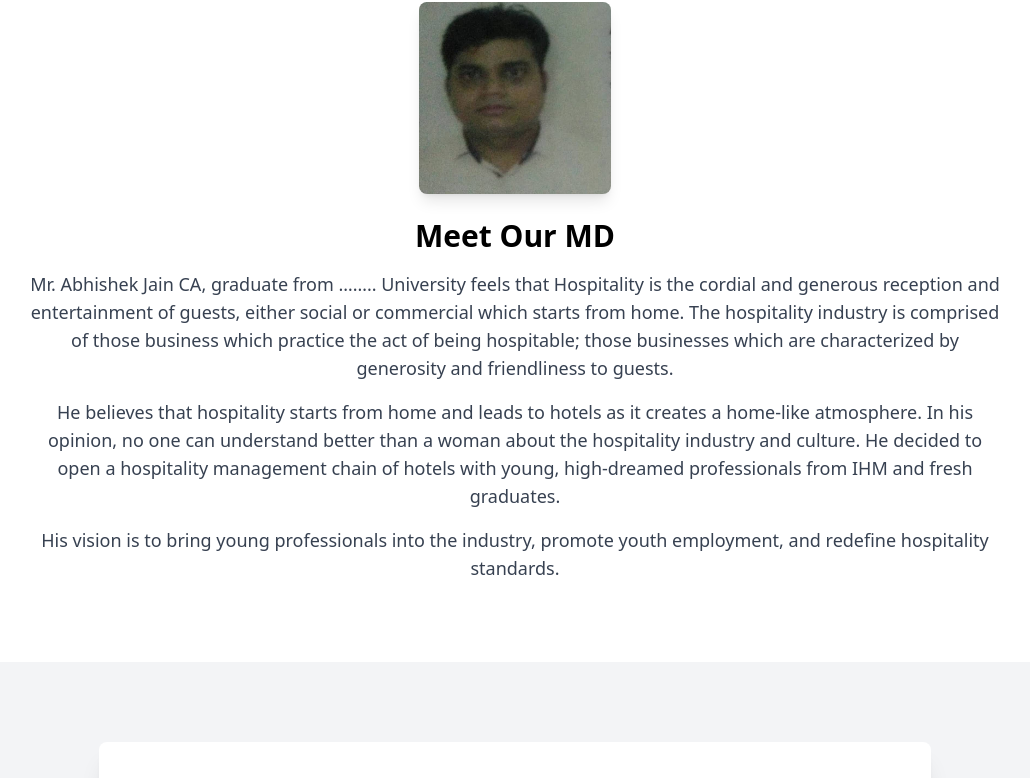
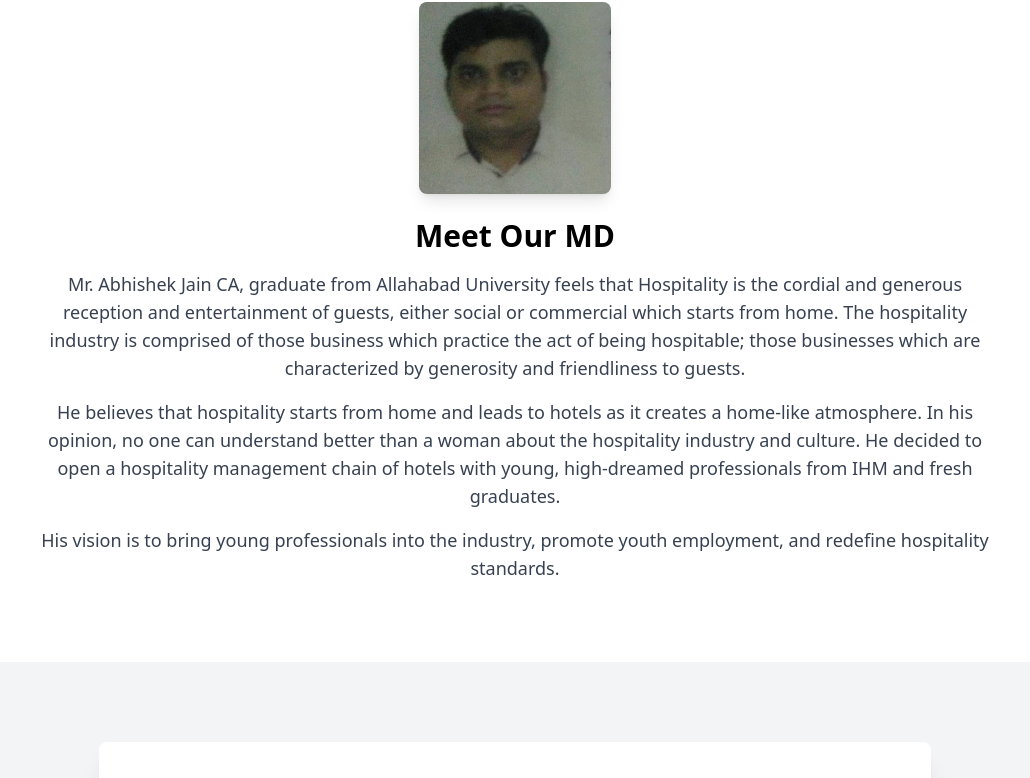
Before and after one commit to healersdatasolutions/Blessings-Imperia, a React (Vite) app: page / in a window 1280 px wide. Shown: the part 5451-6229 px from the top of the page, without its empty margins (125-1155 px from the left). Built offline with nearby package versions, Linux system fonts and the light colour scheme; no server answers.

Commit message:
Update Home.tsx

```diff
--- a/src/pages/Home.tsx
+++ b/src/pages/Home.tsx
@@ -374,9 +374,9 @@ export default function Home() {
         {/* MD Section */}
       <section className="py-20 bg-white text-center">
         <div className="max-w-5xl mx-auto px-6">
-          <img src="/images/md.jpeg" alt="Mr. Abhishek Jain" className="mx-auto rounded-lg shadow-lg mb-6 w-48 h-48 object-cover" />
+          <img src="/images/MD.jpeg" alt="Mr. Abhishek Jain" className="mx-auto rounded-lg shadow-lg mb-6 w-48 h-48 object-cover" />
           <h2 className="text-3xl font-bold mb-4">Meet Our MD</h2>
-          <p className="text-lg text-gray-700">Mr. Abhishek Jain CA, graduate from …….. University feels that Hospitality is the cordial and generous reception and entertainment of guests, either social or commercial which starts from home. The hospitality industry is comprised of those business which practice the act of being hospitable; those businesses which are characterized by generosity and friendliness to guests.</p>
+          <p className="text-lg text-gray-700">Mr. Abhishek Jain CA, graduate from Allahabad University feels that Hospitality is the cordial and generous reception and entertainment of guests, either social or commercial which starts from home. The hospitality industry is comprised of those business which practice the act of being hospitable; those businesses which are characterized by generosity and friendliness to guests.</p>
           <p className="mt-4 text-lg text-gray-700">He believes that hospitality starts from home and leads to hotels as it creates a home-like atmosphere. In his opinion, no one can understand better than a woman about the hospitality industry and culture. He decided to open a hospitality management chain of hotels with young, high-dreamed professionals from IHM and fresh graduates.</p>
           <p className="mt-4 text-lg text-gray-700">His vision is to bring young professionals into the industry, promote youth employment, and redefine hospitality standards.</p>
         </div>
```
